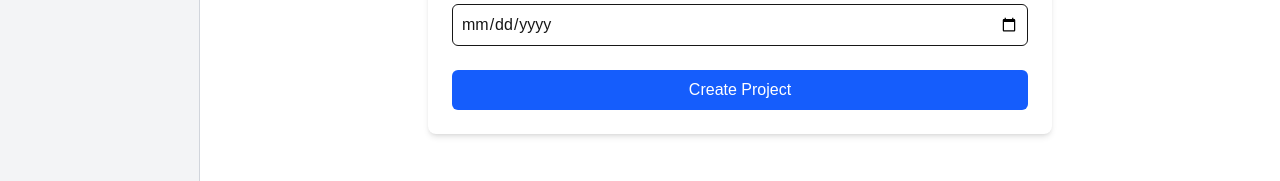
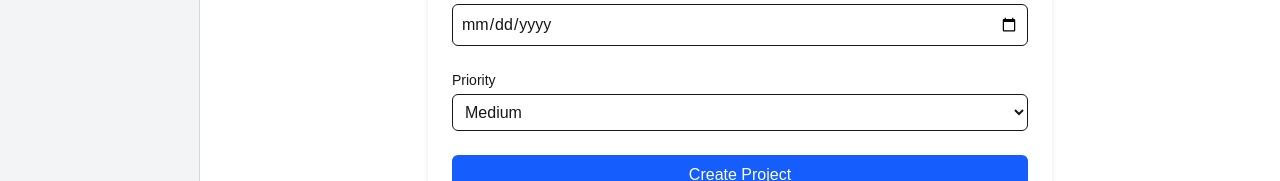
Before and after one commit to Maryam-Ashfaq10/Next.js-PM-tool, a Next.js app: page /projects/create in a window 1280 px wide. Shown: the part 608-789 px from the top of the page. Built offline with nearby package versions, Linux system fonts and the light colour scheme; no server answers; the database is empty.

Commit message:
added priority level field

```diff
--- a/app/(main)/Dashboard/page.tsx
+++ b/app/(main)/Dashboard/page.tsx
@@ -178,7 +178,6 @@ export default function DashboardPage() {
   }
 
 
-
   return (
     <div className="max-w-6xl mx-auto space-y-8">
       {/* Header */}
--- a/app/(main)/projects/all/page.tsx
+++ b/app/(main)/projects/all/page.tsx
@@ -12,6 +12,8 @@ interface Project {
   createdAt?: string;
   assigneeId: string;
   assigneeName: string;
+  priority?: "low" | "medium" | "high";
+
 }
 
 const STATUS_ORDER = [
@@ -30,9 +32,29 @@ const STATUS_LABEL: Record<string, string> = {
   completed: "Completed",
 };
 
+const PRIORITY_LABEL: Record<string, string> = {
+  low: "Low",
+  medium: "Medium",
+  high: "High",
+};
+
+const PRIORITY_COLORS: Record<string, string> = {
+  low: "bg-slate-100 text-slate-700",
+  medium: "bg-amber-100 text-amber-800",
+  high: "bg-red-100 text-red-700",
+};
+
 function ProjectCard({ project }: { project: Project }) {
+  const priority = project.priority ?? "medium";
+
   return (
-    <div className="bg-white rounded-xl shadow-sm border border-gray-100 p-6 hover:shadow-md transition-all duration-200 hover:-translate-y-1">
+    <div className="relative bg-white rounded-xl shadow-sm border border-gray-100 p-6 hover:shadow-md transition-all duration-200 hover:-translate-y-1">
+       <span
+        className={`absolute top-4 right-4 inline-flex items-center rounded-full px-2.5 py-0.5 text-xs font-semibold ${PRIORITY_COLORS[priority]}`}
+      >
+        {PRIORITY_LABEL[priority]}
+      </span>
+
       <h2 className="text-xl font-semibold text-gray-900 mb-2">{project.name}</h2>
       <p className="text-gray-600 mb-4">{project.description}</p>
       <span className="inline-block text-xs font-medium text-gray-600 bg-gray-100 rounded-full px-2 py-0.5 mb-4">
--- a/app/(main)/projects/create/page.tsx
+++ b/app/(main)/projects/create/page.tsx
@@ -11,6 +11,7 @@ export default function NewProjectPage() {
     assigneeId: "",
     assigneeName: "",
     comments: "",
+    priority: "medium",
   });
   const [error, setError] = useState<string | null>(null);
   const [success, setSuccess] = useState<string | null>(null);
@@ -85,6 +86,7 @@ export default function NewProjectPage() {
         assigneeId: "",
         assigneeName: "",
         comments: "",
+        priority: "medium"
       })
 
     } catch (error) {
@@ -175,6 +177,21 @@ export default function NewProjectPage() {
           />
         </div>
 
+        {/* Priority */}
+        <div>
+          <label className="block text-sm font-medium mb-1">Priority</label>
+          <select
+            name="priority"
+            value={form.priority}
+            onChange={handleChange}
+            className="w-full border rounded-md p-2 focus:ring-2 focus:ring-blue-500"
+          >
+            <option value="low">Low</option>
+            <option value="medium">Medium</option>
+            <option value="high">High</option>
+          </select>
+        </div>
+
         {error && <p className="text-center" style={{ color: "red" }}>{error}</p>}
         {success && <p className="text-center" style={{ color: "green" }}>{success}</p>}
 
--- a/app/(main)/projects/edit/[id]/page.tsx
+++ b/app/(main)/projects/edit/[id]/page.tsx
@@ -11,6 +11,7 @@ interface Project {
   assigneeId: string;
   assigneeName: string;
   comments: string;
+  priority?: "low" | "medium" | "high";
 }
 
 export default function EditProjectPage() {
@@ -229,6 +230,24 @@ export default function EditProjectPage() {
             />
           </div>
 
+
+          {/* Priority */}
+          <div className="space-y-1">
+            <label className="block text-sm font-medium text-gray-700">
+              Priority
+            </label>
+            <select
+              name="priority"
+              value={project?.priority ?? ""}
+              onChange={handleChange}
+              className="w-full border rounded-md px-3 py-2 text-sm focus:ring-2 focus:ring-blue-500 focus:outline-none"
+            >
+              <option value="low">Low</option>
+              <option value="medium">Medium</option>
+              <option value="high">High</option>
+            </select>
+          </div>
+
           {/* Comments */}
           <div className="space-y-1">
             <label className="block text-sm font-medium text-gray-700">
--- a/app/api/projects/[id]/route.ts
+++ b/app/api/projects/[id]/route.ts
@@ -10,6 +10,7 @@ interface ProjectUpdateBody {
     assigneeId?: string;
     assigneeName?: string;
     comments?: string;
+    priority?: string;
   }
 
 export async function GET(req: Request, { params }: { params: { id: string } }) {
@@ -61,6 +62,7 @@ export async function PUT(
             assigneeId: body.assigneeId,
             assigneeName: body.assigneeName,
             comments: body.comments,
+            priority: body.priority || "medium",
           },
         },
         { returnDocument: "after" }
--- a/app/api/projects/create/route.ts
+++ b/app/api/projects/create/route.ts
@@ -1,5 +1,7 @@
 import { NextResponse } from "next/server";
 import clientPromise from "@/lib/mongodb";
+
+type ProjectPriority = "low" | "medium" | "high";
 
 interface CreateProject {
     name: string;
@@ -9,11 +11,12 @@ interface CreateProject {
     assigneeId: string;
     assigneeName: string;
     comments: string;
+    priority?: ProjectPriority;
 }
 
 export async function POST(req: Request) {
     try {
-        const { name, description, status, dueDate, assigneeId, assigneeName, comments }: CreateProject = await req.json();
+        const { name, description, status, dueDate, assigneeId, assigneeName, comments, priority }: CreateProject = await req.json();
 
         if (!name) {
             return NextResponse.json({ message: "Data is required" }, { status: 400 });
@@ -35,6 +38,7 @@ export async function POST(req: Request) {
             assigneeId: assigneeId || null,
             assigneeName: assigneeName || null,
             comments: comments || null,
+            priority: priority || "medium",
         };
 
         // Insert into MongoDB
```
